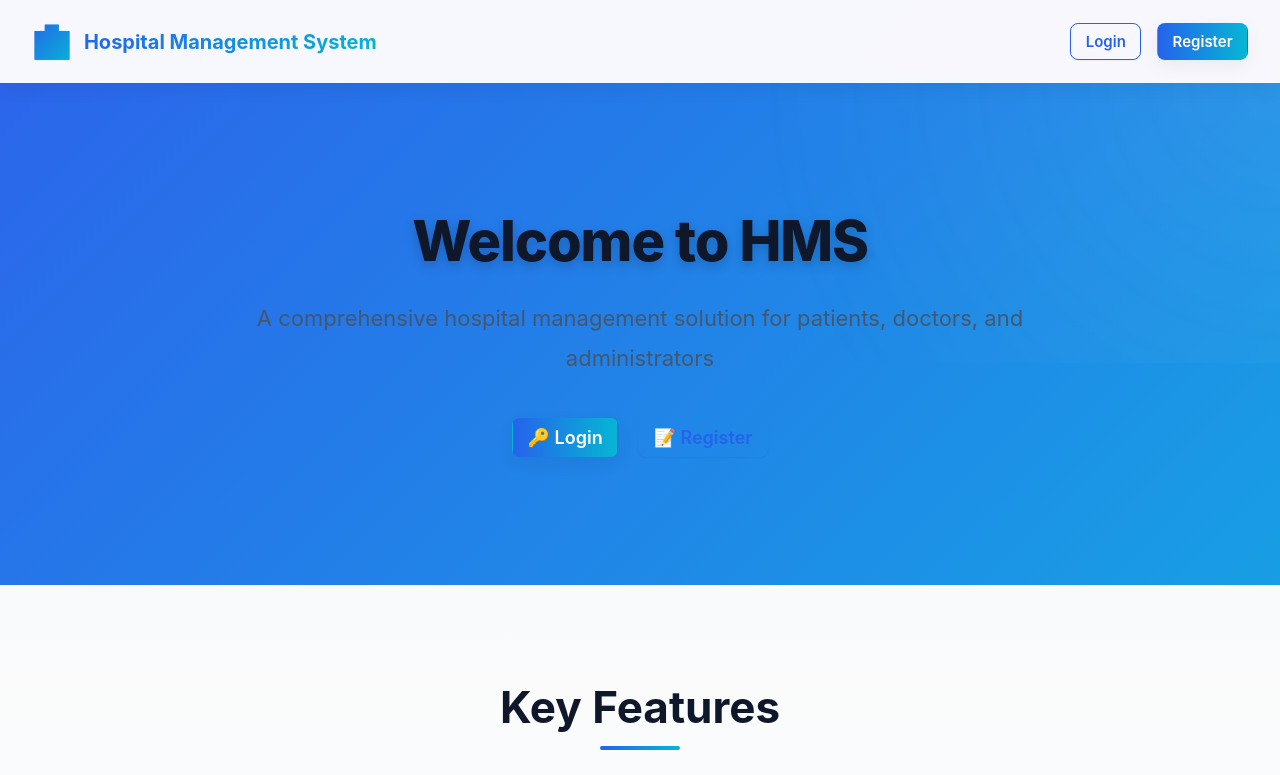
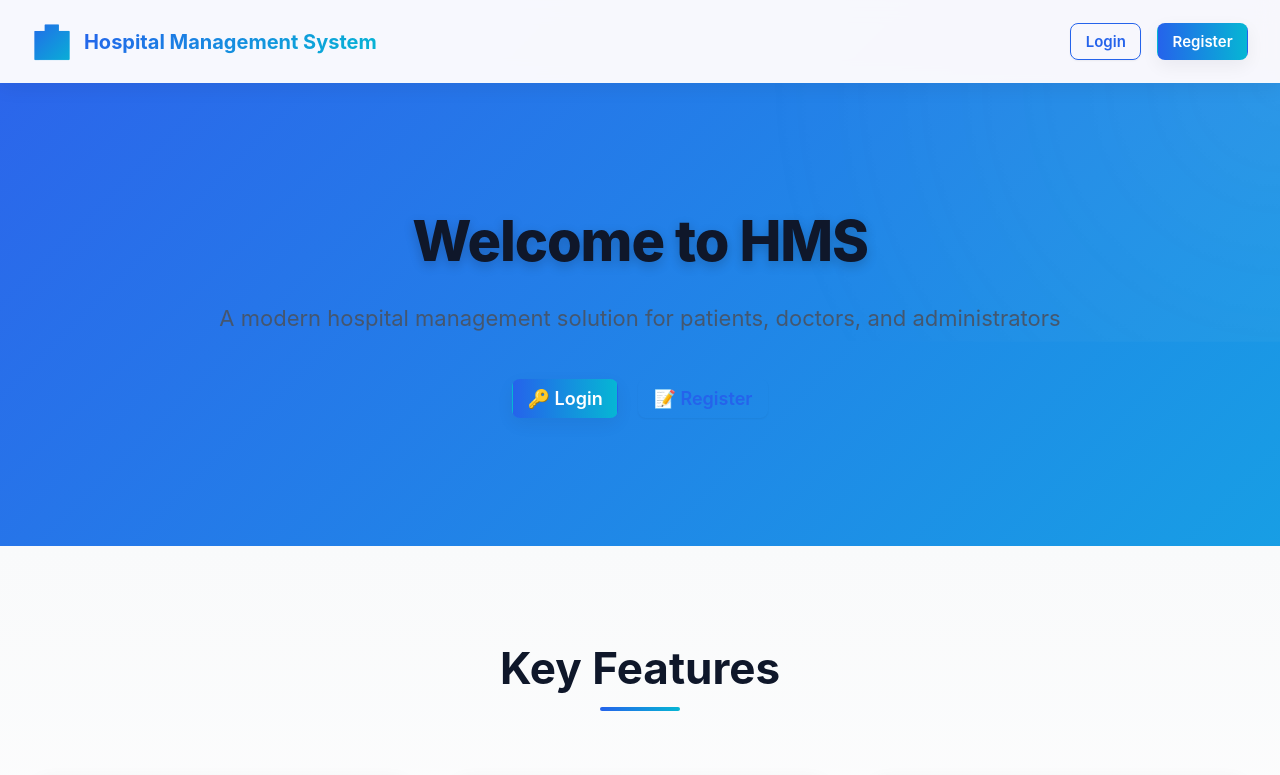
Before and after one commit to Chiranjeevi-AR/hotel-management-system, a React (Create React App) app in the folder hms-frontend/: page / in a window 1280 px wide. Shown: the top 775 px of the page. Built offline with nearby package versions, Linux system fonts and the light colour scheme.

Commit message:
fix(home): minor hero copy tweak and announce region for accessibility
- Adjusted hero subtitle wording
- Added aria-live="polite" to hero content for assistive tech

```diff
--- a/hms-frontend/src/components/common/Home.js
+++ b/hms-frontend/src/components/common/Home.js
@@ -29,10 +29,10 @@ const Home = () => {
       <main className="main-content">
         {/* Hero Section */}
         <section className="hero">
-          <div className="hero-content">
+            <div className="hero-content" aria-live="polite">
             <h1 className="hero-title">Welcome to HMS</h1>
             <p className="hero-subtitle">
-              A comprehensive hospital management solution for patients, doctors, and administrators
+              A modern hospital management solution for patients, doctors, and administrators
             </p>
             <div className="hero-buttons">
               <button type="button" className="btn btn-primary btn-large" onClick={() => navigate('/login')} aria-label="Hero login">
```
